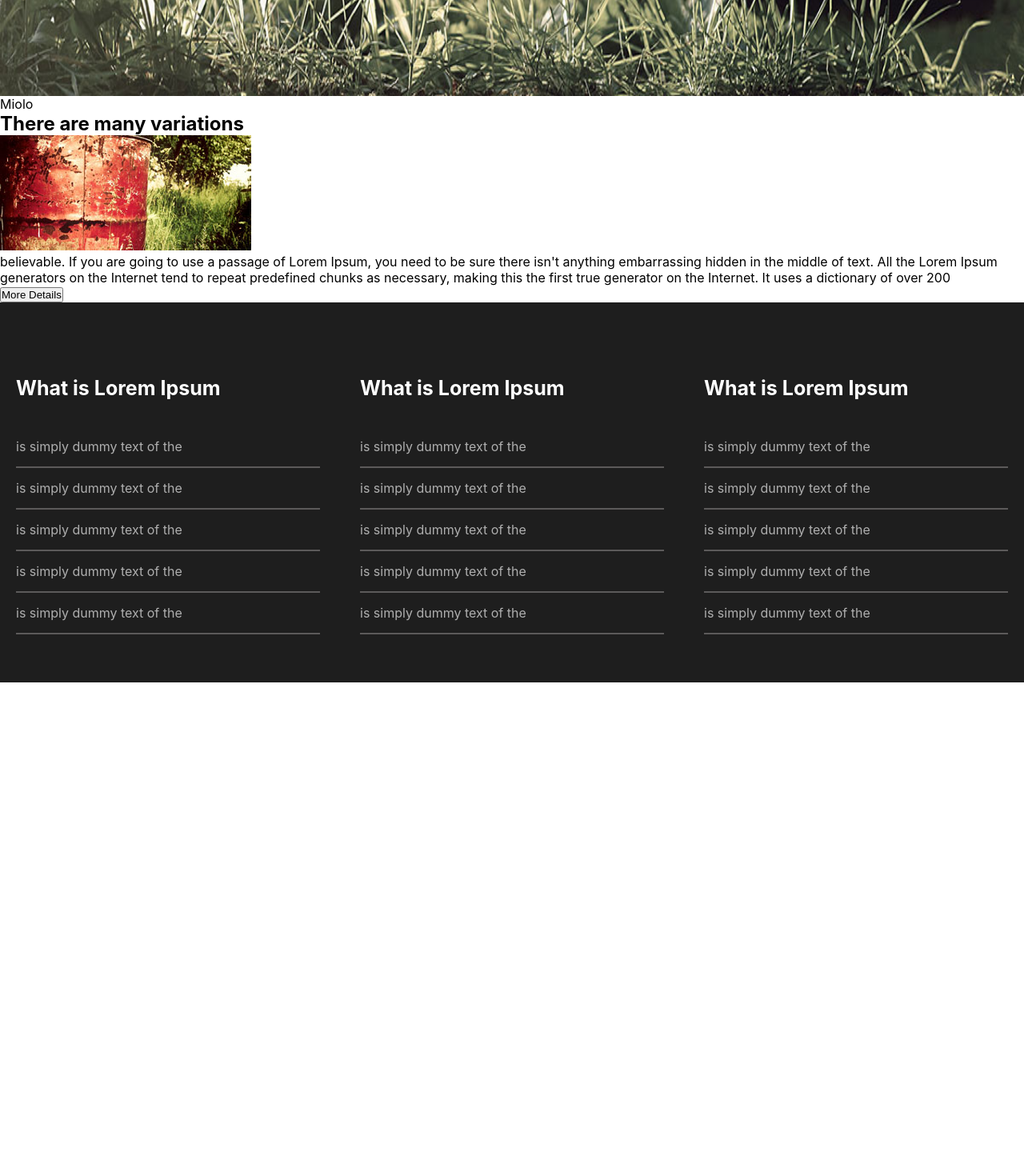
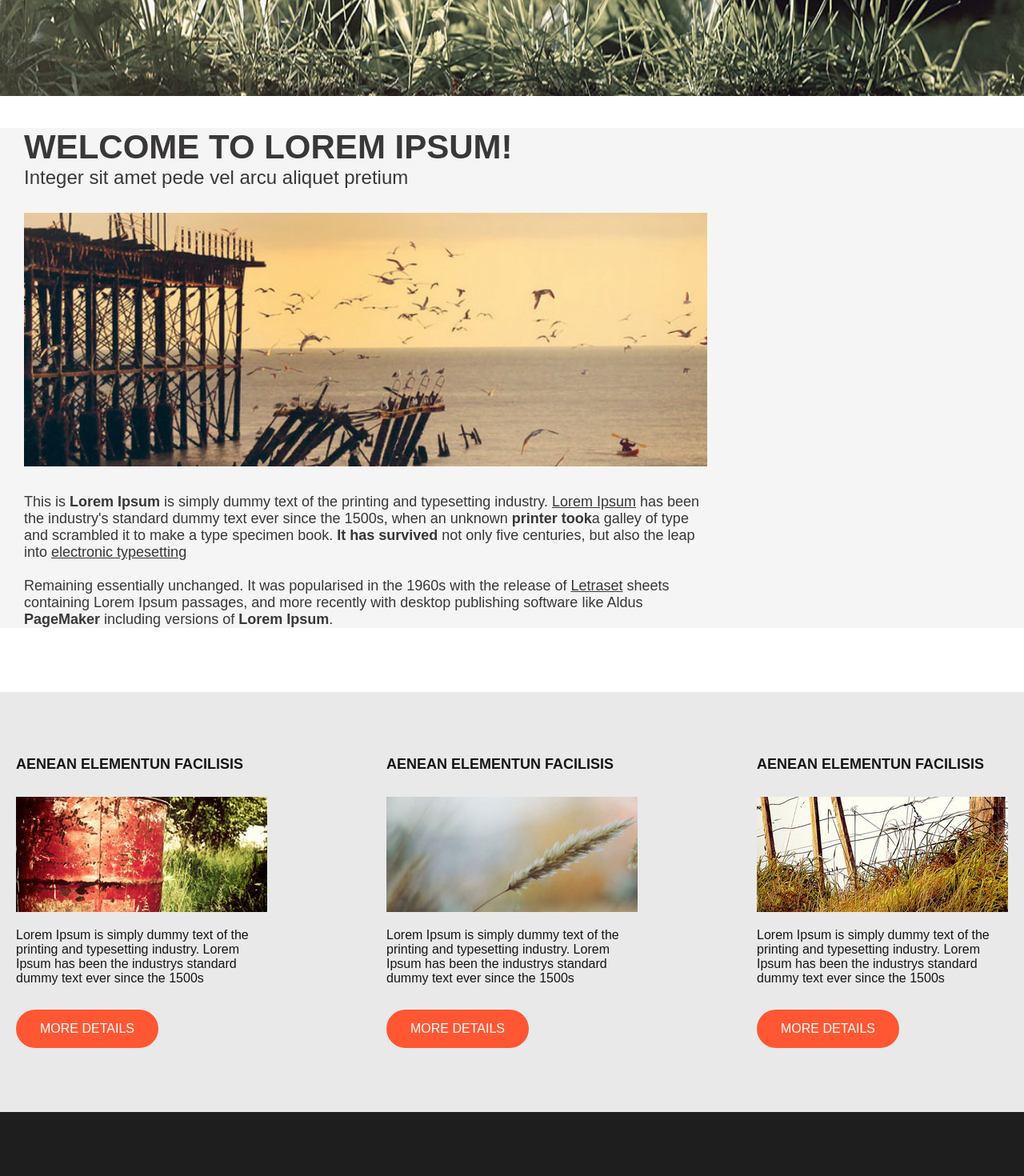
Before and after one commit to OmagnetFirel/my-portfolio, a React (Create React App) app in the folder my-portfolio/: page /blog-selva in a window 1280 px wide. Shown: the part 680-2150 px from the top of the page at 80% size. Before the commit the page ends 1533 px from the top, so only its background shows below. Built offline with nearby package versions, Linux system fonts and the light colour scheme.

Commit message:
feat: faz varias paradas

```diff
--- a/my-portfolio/src/routes/blog-selva/Miolo/Miolo.tsx
+++ b/my-portfolio/src/routes/blog-selva/Miolo/Miolo.tsx
@@ -1,7 +1,37 @@
-import React from 'react'
+import React from "react";
+import "./styles.scss";
+interface iMioloProps {
+  title: string;
+  subtitle: string;
+  image: string;
+}
 
-export const Miolo = () => {
+export const Miolo = (props: iMioloProps) => {
+  const { title, subtitle, image } = props;
   return (
-    <div>Miolo</div>
-  )
-}
+    <section className="miolo-container">
+      <h2 className="miolo-container__title">{title}</h2>
+      <p className="miolo-container__subtitle">{subtitle}</p>
+      <img src={image} alt="imagem do miolo" />
+      <p className="miolo-container__text">
+        This is <span className="negrito">Lorem Ipsum</span> is simply dummy
+        text of the printing and typesetting industry.{" "}
+        <span className="sublinhado">Lorem Ipsum</span> has been the industry's
+        standard dummy text ever since the 1500s, when an unknown{" "}
+        <span className="negrito">printer took</span>a galley of type and
+        scrambled it to make a type specimen book.{" "}
+        <span className="negrito">It has survived</span> not only five
+        centuries, but also the leap into{" "}
+        <span className="sublinhado">electronic typesetting</span>
+        <br />
+        <br />
+        Remaining essentially unchanged. It was popularised in the 1960s with
+        the release of <span className="sublinhado">Letraset</span> sheets
+        containing Lorem Ipsum passages, and more recently with desktop
+        publishing software like Aldus{" "}
+        <span className="negrito">PageMaker</span> including versions of{" "}
+        <span className="negrito">Lorem Ipsum</span>.
+      </p>
+    </section>
+  );
+};
--- /dev/null
+++ b/my-portfolio/src/routes/blog-selva/Miolo/styles.scss
@@ -0,0 +1,39 @@
+.miolo-container{
+    width:70%;
+    img{
+        width:100%;
+        margin-bottom: 30px;
+    }
+    &__title{
+        font-size:  42px;
+        font-weight: bold;
+        margin:0;
+        padding: 0;
+        color: #393737;
+        font-family: Arial, Helvetica, sans-serif;
+    }
+    &__subtitle{
+        font-size:  24px;
+        font-weight: 400;
+        margin:0 0 30px;
+        padding: 0;
+        color: #393737;
+        font-family: Arial, Helvetica, sans-serif;
+    }
+
+    &__text{
+        font-size:  18px;
+        font-weight: 400;
+        margin:0 0 30px;
+        padding: 0;
+        color: #393737;
+        font-family: Arial, Helvetica, sans-serif;
+
+        .negrito{
+            font-weight: bold;
+        }
+        .sublinhado{
+            text-decoration: underline;
+        }
+    }
+}
--- a/my-portfolio/src/routes/blog-selva/cards/Cards.tsx
+++ b/my-portfolio/src/routes/blog-selva/cards/Cards.tsx
@@ -1,23 +1,24 @@
 import React from "react";
-import card1 from "../../../assets/images/blog-selva/pic01.jpg";
-// import card2 from "../../../assets/images/blog-selva/pic02.jpg";
-// import card3 from "../../../assets/images/blog-selva/pic03.jpg";
+import './cards.scss';
 
-export const Cards = () => {
+interface iCardProps {
+  image: string;
+  title: string;
+  description: string;
+  link: string;
+}
+
+export const Card = (props: iCardProps) => {
+  const { image, title, description, link } = props;
   return (
-    <div>
-      <section>
-        <div>
-            <h1>
-                There are many variations
-            </h1>
-            <img src={card1} alt="" />
-
-            <p>believable. If you are going to use a passage of Lorem Ipsum, you need to be sure there isn't anything embarrassing hidden in the middle of text. All the Lorem Ipsum generators on the Internet tend to repeat predefined chunks as necessary, making this the first true generator on the Internet. It uses a dictionary of over 200</p>
-
-            <button>More Details</button>
-        </div>
-      </section>
+    <div className="selva-card">
+      <h4 className="selva-card__title">{title}</h4>
+      <img src={image} alt="banner do card" />
+      <p className="selva-card__description">{description}</p>
+      <a href={link} className="selva-card__link">
+        {" "}
+        MORE DETAILS{" "}
+      </a>
     </div>
   );
 };
--- /dev/null
+++ b/my-portfolio/src/routes/blog-selva/cards/cards.scss
@@ -0,0 +1,42 @@
+.selva-card-container{
+    display: flex;
+    flex-direction: row;
+    justify-content: space-between;
+    padding: 80px 20px;
+    background-color: #e9e9e9   ;
+}
+
+.selva-card{
+    max-width: 314px;
+    display: flex;
+    width: 100%;
+    flex-direction: column;
+
+    &__title{
+        font-size: 18px;
+        font-weight: bold;
+        margin: 0 0 30px 0;
+        color: #161616;
+        font-family: Arial, Helvetica, sans-serif;
+    }
+    &__description{
+        font-size: 16px;
+        font-weight: normal;
+        margin: 20px 0 30px 0;
+        color: #161616;
+        font-family: Arial, Helvetica, sans-serif;
+    }
+
+    &__link{
+        width: auto;
+        max-width: max-content;
+        padding: 15px 30px;
+        background: #FF5733;
+        border-radius: 40px;
+        text-decoration: none;
+        color: #fff;
+        cursor: pointer;
+        font-family: Arial, Helvetica, sans-serif;
+        margin: 0;
+    }
+}
--- /dev/null
+++ b/my-portfolio/src/routes/blog-selva/cards/index.tsx
@@ -0,0 +1,37 @@
+import React from "react";
+import { Card } from "./Cards";
+import "./cards.scss";
+import card1 from "../../../assets/images/blog-selva/pic01.jpg";
+import card2 from "../../../assets/images/blog-selva/pic02.jpg";
+import card3 from "../../../assets/images/blog-selva/pic03.jpg";
+
+export const CardContainr = () => {
+  return (
+    <section className="selva-card-container">
+      <Card
+        image={card1}
+        title="AENEAN ELEMENTUN FACILISIS"
+        description="Lorem Ipsum is simply dummy text
+            of the printing and typesetting industry. Lorem Ipsum has been the
+            industrys standard dummy text ever since the 1500s"
+        link="/"
+      />
+      <Card
+        image={card2}
+        title="AENEAN ELEMENTUN FACILISIS"
+        description="Lorem Ipsum is simply dummy text
+            of the printing and typesetting industry. Lorem Ipsum has been the
+            industrys standard dummy text ever since the 1500s"
+        link="/"
+      />
+      <Card
+        image={card3}
+        title="AENEAN ELEMENTUN FACILISIS"
+        description="Lorem Ipsum is simply dummy text
+            of the printing and typesetting industry. Lorem Ipsum has been the
+            industrys standard dummy text ever since the 1500s"
+        link="/"
+      />
+    </section>
+  );
+};
--- a/my-portfolio/src/routes/blog-selva/index.tsx
+++ b/my-portfolio/src/routes/blog-selva/index.tsx
@@ -1,16 +1,25 @@
-import React from 'react'
-import {Banner} from './banner/Banner';
-import { Miolo } from './Miolo/Miolo';
-import {Cards} from './cards/Cards';
-import {Footer} from './footer/Footer';
+import React from "react";
+import { Banner } from "./banner/Banner";
+import { Miolo } from "./Miolo/Miolo";
+import { CardContainr } from "./cards/index";
+import { Footer } from "./footer/Footer";
+import mioloImage from "../../assets/images/blog-selva/pic07.jpg";
+import "./styles.scss";
 
 export const BlogSelva = () => {
   return (
     <div>
       <Banner />
-      <Miolo />
-      <Cards />
+      <div className="mid-wrapper">
+        <Miolo
+          image={mioloImage}
+          title="WELCOME TO LOREM IPSUM!"
+          subtitle="Integer sit amet pede vel arcu aliquet pretium"
+        />
+      </div>
+
+      <CardContainr />
       <Footer />
     </div>
-  )
-}
+  );
+};
--- /dev/null
+++ b/my-portfolio/src/routes/blog-selva/styles.scss
@@ -0,0 +1,6 @@
+.mid-wrapper{
+    padding: 0 30px;
+    margin: 40px 0 80px;
+    height: 100%;
+    background-color: #f5f5f5;
+}
```
